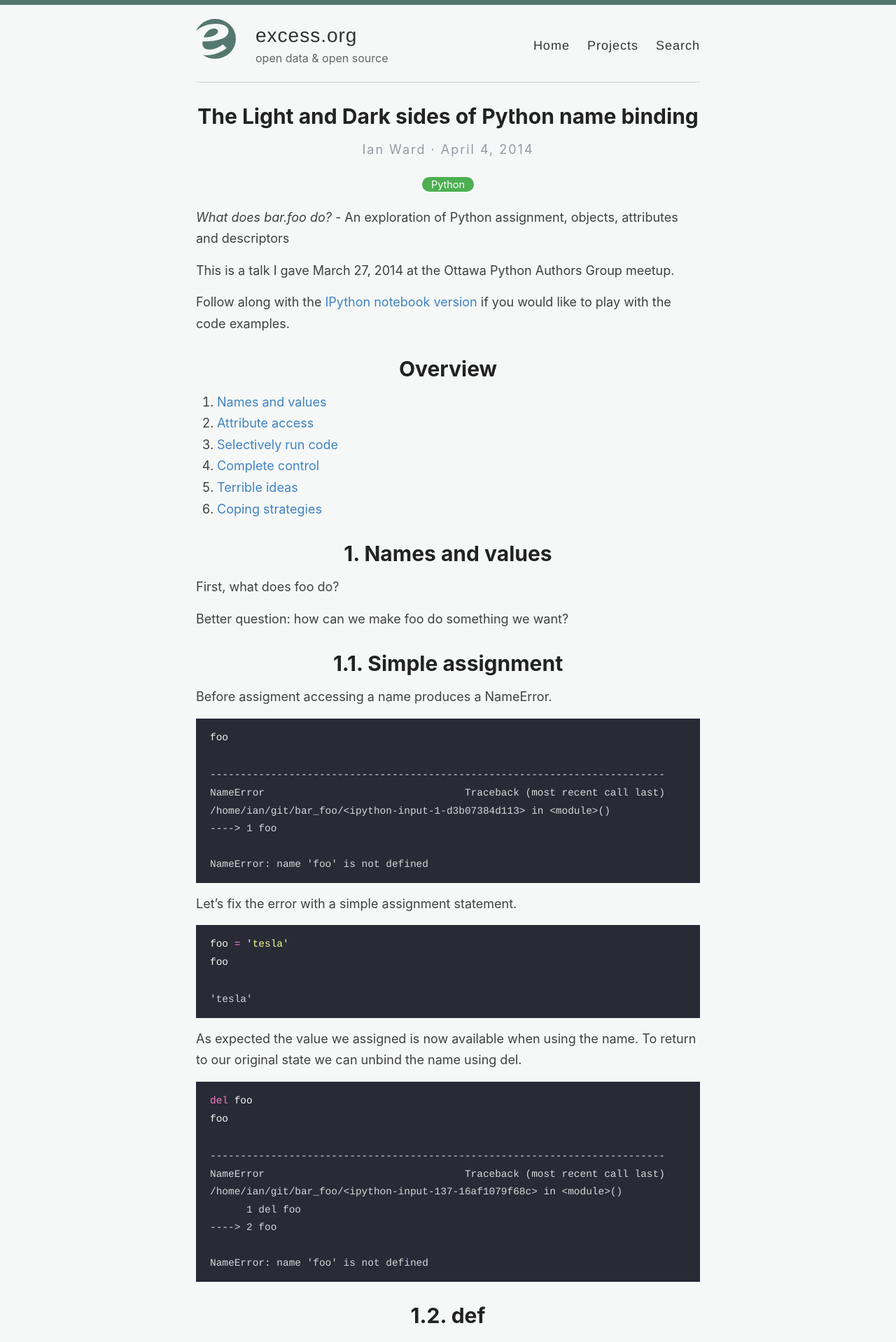
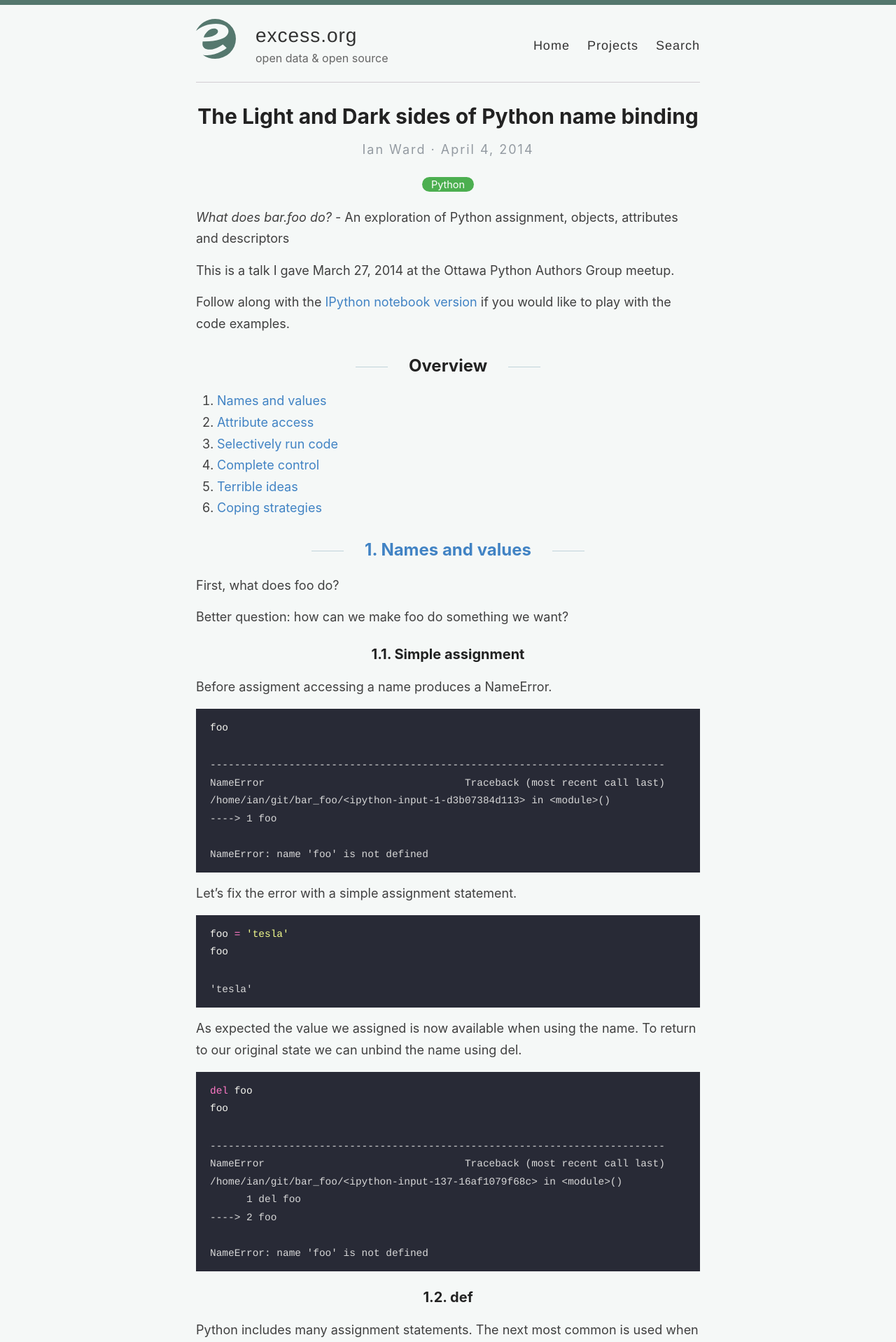
Before and after one commit to wardi/wardi.github.io, a Jekyll site: the page built from _posts/2014-04-04-bar-foo.md, in a window 1280 px wide. Shown: the top 1918 px of the page at 70% size. Built offline with Jekyll 4.4.1, drawn with Linux system fonts in a browser that asks for light colours.

Commit message:
heading levels

```diff
--- a/_posts/2014-04-04-bar-foo.md
+++ b/_posts/2014-04-04-bar-foo.md
@@ -15,7 +15,7 @@ Follow along with the [IPython notebook version](https://raw.githubusercontent.c
 
 <!--more-->
 
-# Overview
+## Overview
 
 1.  [Names and values](#names-values)
 2.  [Attribute access](#attributes)
@@ -26,7 +26,7 @@ Follow along with the [IPython notebook version](https://raw.githubusercontent.c
 
 <span id="names-values"></span>
 
-# [1\. Names and values](#names-values)
+## [1\. Names and values](#names-values)
 
 First, what does foo do?
 
@@ -36,7 +36,7 @@ Better question: how can we make foo do something we want?
 
 
 
-# 1.1\. Simple assignment
+### 1.1\. Simple assignment
 
 Before assigment accessing a name produces a NameError.
 
@@ -88,7 +88,7 @@ NameError: name 'foo' is not defined
 
 
 
-# 1.2\. def
+### 1.2\. def
 
 Python includes many assignment statements. The next most common is used when defining functions.
 
@@ -134,7 +134,7 @@ True
 
 
 
-# 1.3\. class
+### 1.3\. class
 
 Class creation in python assigns a class to a name.
 
@@ -157,7 +157,7 @@ We used a capitalized name because that is the standard way to name classes in P
 
 
 
-# 1.4\. for..in
+### 1.4\. for..in
 
 For loops bind names that continue to be available outside the for block. This is often useful when searching for the first object that passes a test. It is also easy to accidentally override a name defined earlier, so be careful.
 
@@ -178,7 +178,7 @@ foo
 
 
 
-# 1.5\. import
+### 1.5\. import
 
 Importing modules or values from modules binds those modules or values to names.
 
@@ -198,7 +198,7 @@ foo
 
 
 
-# 1.6\. try..except
+### 1.6\. try..except
 
 Exception variables are available outside the exception block. This is rarely useful, but be careful about accidentally overriding existing names.
 
@@ -221,7 +221,7 @@ ZeroDivisionError('integer division or modulo by zero')
 
 
 
-# 1.7\. with
+### 1.7\. with
 
 Context manager variables are available outside their blocks as well.
 
@@ -243,7 +243,7 @@ foo
 
 
 
-# 1.8\. Decorators
+### 1.8\. Decorators
 
 Function and class decorators replace the value assigned by def and class blocks.
 
@@ -270,7 +270,7 @@ foo
 
 
 
-# 1.9\. Evil ways to bind names
+### 1.9\. Evil ways to bind names
 
 There are ways of binding names that should never be used in normal Python programs.
 
@@ -278,7 +278,7 @@ There are ways of binding names that should never be used in normal Python progr
 
 
 
-# 1.9.1\. Evil use of vars, locals, globals
+#### 1.9.1\. Evil use of vars, locals, globals
 
 Local and global variables may be accessed and assigned through dictionaries returned by vars, locals or globals. Except for debugging, don't ever do this.
 
@@ -298,7 +298,7 @@ foo
 
 
 
-# 1.9.2\. Evil use of list comprehensions (does not work in Python 3)
+#### 1.9.2\. Evil use of list comprehensions (does not work in Python 3)
 
 List comprehensions in Python 2 bind names like for statements. Be careful about the variable names you choose. Don't write code that relies on this behavior.
 
@@ -326,7 +326,7 @@ foo
 
 
 
-# 1.9.3\. Evil stack frame manipulation
+#### 1.9.3\. Evil stack frame manipulation
 
 There are ways of accessing local variables from other stack frames. Never do this.
 
@@ -351,7 +351,7 @@ foo
 
 
 
-# 1.9.4\. Evil use of import
+#### 1.9.4\. Evil use of import
 
 Possibly worst of all: never import all the names from one module into another. This can make debugging and even just understanding code extremely difficult. It can also cause a new name added to that other module to break the module importing it.
 
@@ -371,7 +371,7 @@ ismount
 
 
 
-# 1.10\. Name binding recap
+### 1.10\. Name binding recap
 
 We have eight non-evil ways to bind values to names in Python.
 
@@ -389,7 +389,7 @@ We have eight non-evil ways to bind values to names in Python.
 
 <span id="attributes"></span>
 
-# [2\. Attribute access](#attributes)
+## [2\. Attribute access](#attributes)
 
 Now, how can we make bar.foo do something we want?
 
@@ -397,7 +397,7 @@ Now, how can we make bar.foo do something we want?
 
 
 
-# 2.1\. Builtin objects with attributes
+### 2.1\. Builtin objects with attributes
 
 Some standard python objects have attributes we can access. Unfortunately, none are named foo.
 
@@ -436,7 +436,7 @@ bar.close()
 
 
 
-# 2.2\. collections.namedtuple
+### 2.2\. collections.namedtuple
 
 The simplest choice for an object with a custom attribute is namedtuple. These objects are immutable, so they make it easier to reason about code. You can always pass them safely to other functions without worrying about them being modified. They also work well in with asynchronous and threaded programming.
 
@@ -494,7 +494,7 @@ AttributeError: can't set attribute
 
 
 
-# 2.3\. Custom object attributes
+### 2.3\. Custom object attributes
 
 If you can't use an immutable object like namedtuple, use a normal Python object instead.
 
@@ -502,7 +502,7 @@ If you can't use an immutable object like namedtuple, use a normal Python object
 
 
 
-# 2.3.1\. Assigning object attributes (slightly unusual)
+#### 2.3.1\. Assigning object attributes (slightly unusual)
 
 Simple assignment works with normal python objects. This example is unusual because it is more common to assign object attributes within a method of the class.
 
@@ -537,7 +537,7 @@ bar.foo
 
 
 
-# 2.3.2\. Assign attributes within a method
+#### 2.3.2\. Assign attributes within a method
 
 Assigning attributes during the initialization of an object is a common pattern.
 
@@ -571,7 +571,7 @@ bar.foo
 
 
 
-# 2.3.3\. Evil attribute assignment with setattr
+#### 2.3.3\. Evil attribute assignment with setattr
 
 Somewhat like accessing the dictionary of local variables, you can assign to attributes with names given as strings.
 
@@ -598,7 +598,7 @@ bar.foo
 
 
 
-# 2.3.4\. Evil attribute assignment via __dict__
+#### 2.3.4\. Evil attribute assignment via __dict__
 
 Accessing __dict__ to set attributes is a bad idea for the same reasons.
 
@@ -633,7 +633,7 @@ bar.__dict__
 
 
 
-# 2.4\. Class attributes
+### 2.4\. Class attributes
 
 Python classes are objects too
 
@@ -641,7 +641,7 @@ Python classes are objects too
 
 
 
-# 2.4.1\. Assigning class attributes (monkey patch)
+#### 2.4.1\. Assigning class attributes (monkey patch)
 
 Simple assignment to python classes can be used to change the behavior of a class and all its instances. This should be done with extreme care as it can lead to problems that are very hard to debug.
 
@@ -674,7 +674,7 @@ Bar.foo
 
 
 
-# 2.4.2\. Assign within the class definition
+#### 2.4.2\. Assign within the class definition
 
 Simple assignment to names within the class definition is one of the normal ways to create class attributes.
 
@@ -705,7 +705,7 @@ Bar.foo
 
 
 
-# 2.4.3\. Object attributes > class attributes
+#### 2.4.3\. Object attributes > class attributes
 
 When accessing attributes of an object the object attribute hides the class attribute.
 
@@ -743,7 +743,7 @@ bar.foo
 
 
 
-# 2.4.4\. Evil class assignment with setattr
+#### 2.4.4\. Evil class assignment with setattr
 
 We can use setattr to assign class attributes, but this will make your program much harder to understand.
 
@@ -766,7 +766,7 @@ Dive.foo
 
 
 
-# 2.4.5\. Assignment of class attributes, the wacky ways
+#### 2.4.5\. Assignment of class attributes, the wacky ways
 
 All the other methods of binding a name work within a class definition as well. This is very strange Python code, but it does show that the language is consistent, at least.
 
@@ -837,7 +837,7 @@ Bestiary.closedfile
 
 
 
-# 2.5\. Catch-all `__getattr__` method
+### 2.5\. Catch-all `__getattr__` method
 
 If we want to provide a value when an attribute name has not been defined we can use `__getattr__`. This can be useful for implementing proxies of objects or services. We don't need to list methods and attributes explicitly, but we do need to handle genuinely missing attributes by raising AttributeError.
 
@@ -874,7 +874,7 @@ False
 
 
 
-# 2.5.1\. Object attribute > Class attribute > `__getattr__`
+#### 2.5.1\. Object attribute > Class attribute > `__getattr__`
 
 When accessing attributes both existing object and class attributes prevent calls to __getattr__.
 
@@ -906,7 +906,7 @@ bar.foo
 
 
 
-# 2.6\. MRO: Method (attribute) resolution order
+### 2.6\. MRO: Method (attribute) resolution order
 
 Python classes support multiple inheritance. When searching for class attributes the method resolution order determines which attribute will be used.
 
@@ -946,7 +946,7 @@ Bar.foo
 
 
 
-# 2.7\. Order so far
+### 2.7\. Order so far
 
 1.  object attributes
 2.  class attributes and non-data descriptors in type's MRO
@@ -956,7 +956,7 @@ Bar.foo
 
 <span id="run-code"></span>
 
-# [3\. Run code in response](#run-code)
+## [3\. Run code in response](#run-code)
 
 We can run code in response to attribute access with more precision than a `__getattr__` method.
 
@@ -964,7 +964,7 @@ We can run code in response to attribute access with more precision than a `__ge
 
 
 
-# 3.1\. Methods
+### 3.1\. Methods
 
 What about Python methods? There is something going on here:
 
@@ -998,7 +998,7 @@ bar.foo
 
 
 
-# 3.1.1\. Methods, a closer look (very unusual code)
+### 3.1.1\. Methods, a closer look (very unusual code)
 
 We can get a better idea of what is happening by creating our method outside of the class.
 
@@ -1056,7 +1056,7 @@ This function is not being modified when it is assigned to the class, but when w
 
 
 
-# 3.2\. Non-data descriptors (won't be on the test)
+### 3.2\. Non-data descriptors (won't be on the test)
 
 The descriptor protocol is what makes this happen. We creating a non-data descriptor (a class with a `__get__` method) and assign an instance of this class as an attribute of a second class. Now our non-data descriptor can decide what is returned when the attribute of the second class is accessed.
 
@@ -1105,7 +1105,7 @@ bar.foo
 
 
 
-# 3.3\. property
+### 3.3\. property
 
 The standard way to execute code in response to an attribute access is to use a property.
 
@@ -1157,7 +1157,7 @@ AttributeError: can't set attribute
 
 
 
-# 3.3.1\. Setter
+#### 3.3.1\. Setter
 
 Properties can define setters as well, so we can implement read/write attribute access with custom function calls.
 
@@ -1220,7 +1220,7 @@ bar.foo
 
 
 
-# 3.3.2\. Prettier?
+#### 3.3.2\. Prettier?
 
 If you prefer, getters and setters also may be written as function decorators.
 
@@ -1249,7 +1249,7 @@ bar.foo
 
 
 
-# 3.3.2\. Overriding del (for completeness, I guess)
+#### 3.3.2\. Overriding del (for completeness, I guess)
 
 If that wasn't enough you can also customize unbinding of attributes.
 
@@ -1298,7 +1298,7 @@ Go away
 
 
 
-# 3.4\. Data descriptors (also not on the test)
+### 3.4\. Data descriptors (also not on the test)
 
 Properties fall under the descriptor protocol as "data descriptors". Data descriptors are instances of classes that have `__get__` and `__set__` methods, assigned as class attributes of another class.
 
@@ -1338,7 +1338,7 @@ property is implemented as a data descriptor.
 
 
 
-# 3.5\. Order recap
+### 3.5\. Order recap
 
 Non-data descriptors are accessed just like class attributes. Data descriptors take a new position in the priority just before object attributes, although it is tricky to create an object that has both (we will see how this can be done later).
 
@@ -1351,7 +1351,7 @@ Non-data descriptors are accessed just like class attributes. Data descriptors t
 
 <span id="complete"></span>
 
-# [4\. Complete control](#complete)
+## [4\. Complete control](#complete)
 
 Occasionally it's useful to have a little more control.
 
@@ -1359,7 +1359,7 @@ Occasionally it's useful to have a little more control.
 
 
 
-# 4.1\. Preemptive `__getattribute__` method
+### 4.1\. Preemptive `__getattribute__` method
 
 Most of the attribute access logic, including all the special descriptor behavior is implemented in `object.__getattribute__` and `type.__getattribute__` (yes, confusingly similar to `__getattr__`).
 
@@ -1399,7 +1399,7 @@ bar.foo
 
 
 
-# 4.2\. PyPy's transparent proxy
+### 4.2\. PyPy's transparent proxy
 
 In PyPy we can go even further. We can catch and modify every read/write/delete to an object attribute with a transparent proxy.
 
@@ -1423,7 +1423,7 @@ This proxy appears as the exact same type as the original object but every opera
 
 
 
-# 4.3\. Final order
+### 4.3\. Final order
 
 1.  PyPy transparent proxy
 2.  `__getattribute__` in type's MRO
@@ -1436,7 +1436,7 @@ This proxy appears as the exact same type as the original object but every opera
 
 
 
-# 4.4\. All the foo
+### 4.4\. All the foo
 
 We can test the attribute access order with a custom class, and one parent to stand in for the method resolution order.
 
@@ -1596,7 +1596,7 @@ bar.foo
 
 <span id="terrible"></span>
 
-# [5\. Terrible ideas](#terrible)
+## [5\. Terrible ideas](#terrible)
 
 There are some... other... ways of setting bar.foo.
 
@@ -1604,7 +1604,7 @@ There are some... other... ways of setting bar.foo.
 
 
 
-# 5.1\. Meta-Evil
+### 5.1\. Meta-Evil
 
 Metaclasses can modify our class definitions and constructors in arbitrary ways.
 
@@ -1633,7 +1633,7 @@ Bar().foo
 
 
 
-# 5.2\. gc Evil
+### 5.2\. gc Evil
 
 For objects that are reference counted (does not include small integers and strings) we can use the gc module to find and modify references, changing values globally.
 
@@ -1689,7 +1689,7 @@ target
 
 
 
-# 5.3\. Bytecode Evil
+### 5.3\. Bytecode Evil
 
 It is difficult but possible to modify python code objects themselves after they have been created.
 
@@ -1723,7 +1723,7 @@ pogo
 
 <span id="coping"></span>
 
-# [6\. Coping strategies](#coping)
+## [6\. Coping strategies](#coping)
 
 We have seen that in Python attribute access can become very complicated. Here are some suggestions to reduce the complexity of your code.
 
```
